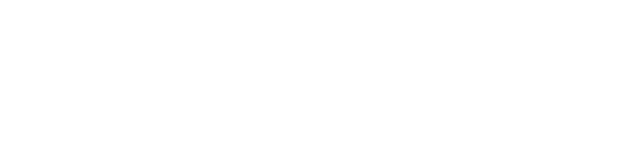
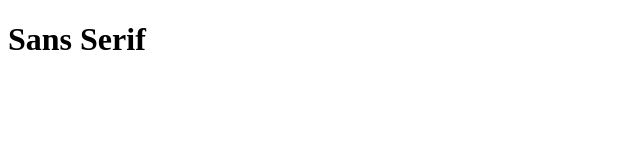
Before and after one commit to maloryprater/art300_outlineandpaper, a plain HTML site: page index.html in a window 1280 px wide. Shown: the whole page, without its empty margins (0-640 px from the left). Drawn offline with Linux system fonts and the light colour scheme.

Commit message:
Update index.html

```diff
--- a/index.html
+++ b/index.html
@@ -4,8 +4,9 @@
         <meta charset="UTF-8">
         <meta name="viewport" content="width=device-width, initial-scale=1.0">
         <meta http-equiv="X-UA-Compatible" content="ie=edge">
-        <title>Document</title>
+        <title>Malory Prater - Outline Project</title>
     </head>
     <body>
+        <h1>Sans Serif</h1>
     </body>
 </html>
```
